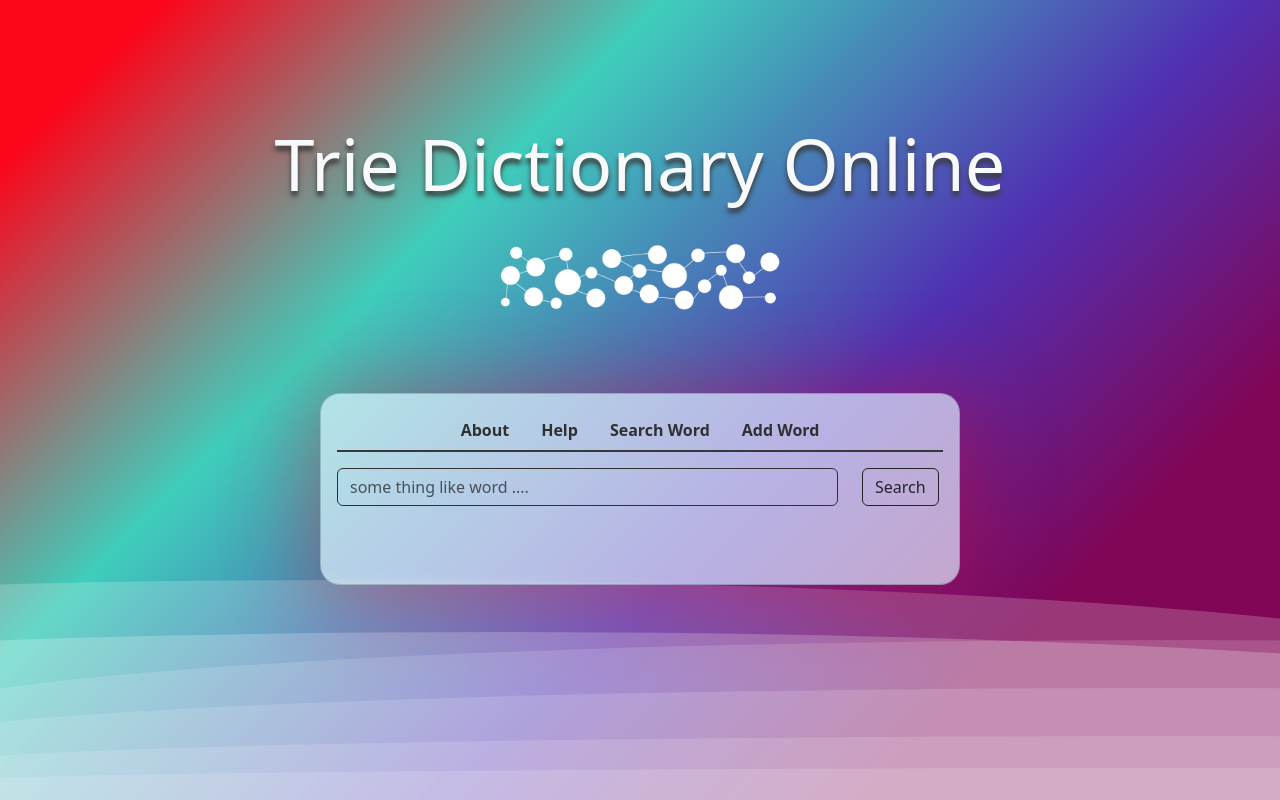
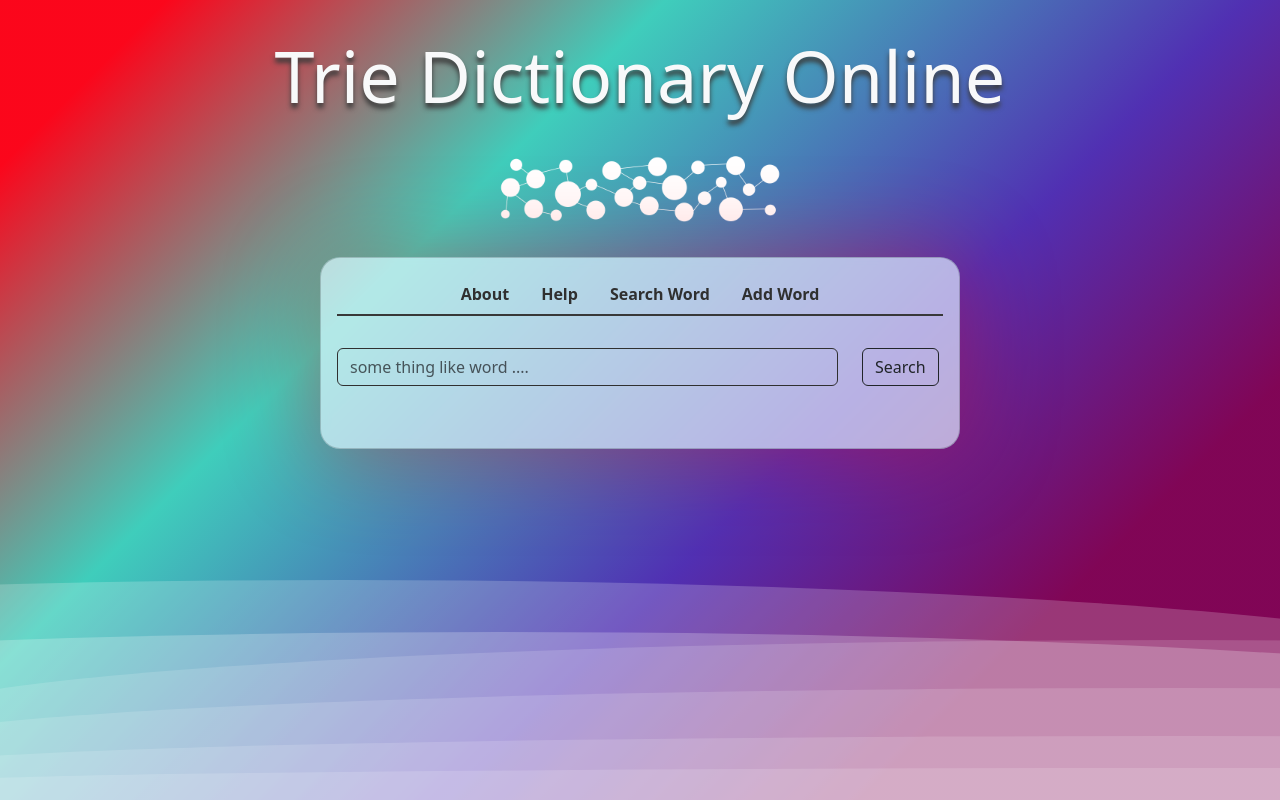
Before and after one commit to theMHD-120/trie-dictionary-online, a Django app: page / in a window 1280 px wide. Run offline with Django 4.2, Linux system fonts and the light colour scheme.

Commit message:
little changes

```diff
--- a/main/templates/main/home.html
+++ b/main/templates/main/home.html
@@ -14,16 +14,17 @@
             width: 40rem;
             height: 12rem;
             transition: 0.5s;
-                margin-top: 5rem;
+            margin-top: 2rem;
             border-radius: 20px;
             backdrop-filter: blur(5px);
             background-color: rgba(240, 248, 255, 0.65);
             box-shadow: rgba(255, 0, 0, 0.32) 0 3px 90px 10px;
         }
+
         .main-card:hover {
             transform: translateY(-3px);
             background-color: rgba(227, 231, 250, 0.92);
-                box-shadow: rgba(162, 4, 4, 0.6) 0 10px 45px 10px;
+            box-shadow: rgba(90, 90, 90, 0.9) 0 10px 45px 10px;
         }
     </style>
 </head>
@@ -31,10 +32,12 @@
 
 <div class="container">
     {#===========================HEADER=============================#}
-            <p class="text-center text-light display-2 mb-0" style="margin: 7.5rem; font-weight: 327; text-shadow: rgb(60,60,60) 0 5px 5px;">
+    <p class="text-center text-light display-2 mb-0"
+       style="margin: 2rem; font-weight: 327; text-shadow: rgb(60,60,60) 0 5px 5px;">
         Trie Dictionary Online</p>
     {#    <img class="mx-auto d-block" width="350rem" height="140rem" src="{% static 'img/Untitled-1.png' %}" alt="">#}
-            <img class="mx-auto d-block" width="300rem" height="75rem" style="margin-top: 2rem" src="{% static 'img/header-1.png' %}" alt="">
+    <img class="mx-auto d-block" width="300rem" height="75rem" style="margin-top: 2rem"
+         src="{% static 'img/header-1.png' %}" alt="">
     {#===========================MAIN CARD=============================#}
 
     <div class="card mx-auto main-card">
@@ -72,7 +75,7 @@ Seyed Mahdi Mahdavi Mortazavi (theMHD)  ||| 40030490
                 <div class="collapse multi-collapse" id="HelpBox" data-bs-parent="#NavGroup">
                     here is help
                 </div>
-                        <div class="collapse multi-collapse show" id="SearchWordBox" data-bs-parent="#NavGroup">
+                <div class="collapse multi-collapse show mt-3" id="SearchWordBox" data-bs-parent="#NavGroup">
                     <form action="{% url 'search_word' %}" method="POST">
                         {% csrf_token %}
                         <div class="row">
@@ -87,7 +90,7 @@ Seyed Mahdi Mahdavi Mortazavi (theMHD)  ||| 40030490
                         </div>
                     </form>
                 </div>
-                        <div class="collapse multi-collapse" id="AddWordBox" data-bs-parent="#NavGroup">
+                <div class="collapse multi-collapse mt-3" id="AddWordBox" data-bs-parent="#NavGroup">
                     <form action="{% url 'add_word' %}" method="POST">
                         {% csrf_token %}
                         <div class="row">
@@ -114,7 +117,9 @@ Seyed Mahdi Mahdavi Mortazavi (theMHD)  ||| 40030490
 <div class="wave" style="height: 7rem"></div>
 <div class="wave" style="height: 4rem"></div>
 <div class="wave" style="height: 2rem"></div>
-        <script src="https://cdn.jsdelivr.net/npm/bootstrap@5.3.0/dist/js/bootstrap.bundle.min.js" integrity="sha384-geWF76RCwLtnZ8qwWowPQNguL3RmwHVBC9FhGdlKrxdiJJigb/j/68SIy3Te4Bkz" crossorigin="anonymous"></script>
+<script src="https://cdn.jsdelivr.net/npm/bootstrap@5.3.0/dist/js/bootstrap.bundle.min.js"
+        integrity="sha384-geWF76RCwLtnZ8qwWowPQNguL3RmwHVBC9FhGdlKrxdiJJigb/j/68SIy3Te4Bkz"
+        crossorigin="anonymous"></script>
 
 </body>
 </html>
```
Lines whose indentation alone changed are shown as unchanged.
